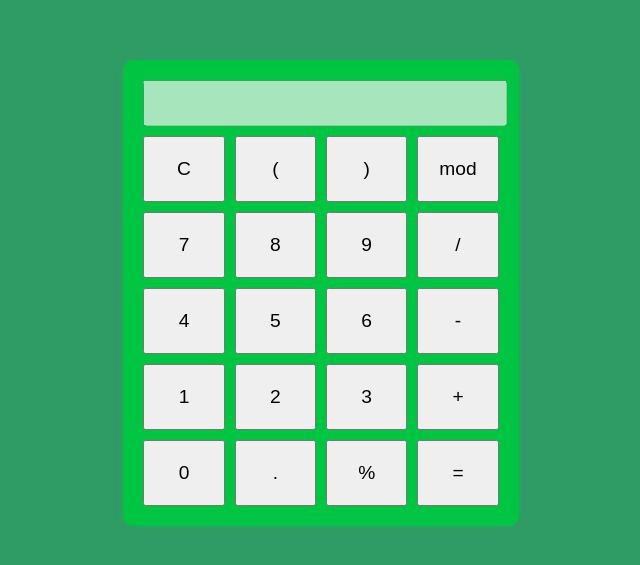
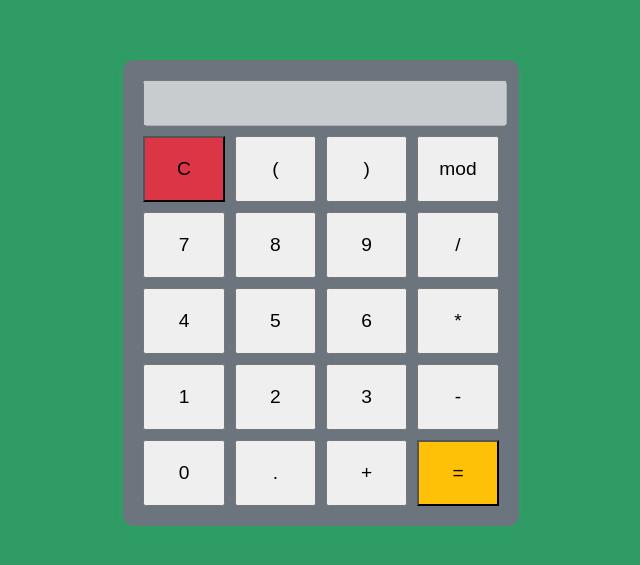
Before and after one commit to Mateuslima18/projetocalculadora, a plain HTML site: page index.html in a window 1280 px wide. Shown: the part 115-680 px from the top of the page, without its empty margins (319-959 px from the left). Drawn offline with Linux system fonts and the light colour scheme.

Commit message:
colorigual

```diff
--- a/css/estilo.css
+++ b/css/estilo.css
@@ -6,11 +6,16 @@ body {
     background-color: #2f9b65;
 }
 
+
+
+
 .calculator {
-    background-color: #00c542;
+    background-color: #6C757D;
     padding: 20px;
     border-radius: 10px;
     box-shadow: 0 0 10px rgba(2, 247, 112, 0.1);
+
+
 }
 
 #display {
@@ -32,3 +37,11 @@ button {
     font-size: 1.2em;
     cursor: pointer;
 }
+
+.red {
+    background-color: #DC3545;
+}
+
+.amarelo{
+    background-color: #FFC107;
+}
--- a/index.html
+++ b/index.html
@@ -8,10 +8,11 @@
 </head>
 <body>
 
+
     <div class="calculator">
         <input type="text" id="display" disabled>
         <div class="buttons">
-            <button onclick="clearDisplay()">C</button>
+           <button class="red " onclick="clearDisplay()">C</button>
             <button onclick="appendToDisplay('(')">(</button>
             <button onclick="appendToDisplay(')')">)</button>
             <button onclick="appendToDisplay('')">mod</button>
@@ -22,17 +23,18 @@
             <button onclick="appendToDisplay('4')">4</button>
             <button onclick="appendToDisplay('5')">5</button>
             <button onclick="appendToDisplay('6')">6</button>
-            <button onclick="appendToDisplay('-')">-</button>
+            <button onclick="appendToDisplay('*')">*</button>
             <button onclick="appendToDisplay('1')">1</button>
             <button onclick="appendToDisplay('2')">2</button>
             <button onclick="appendToDisplay('3')">3</button>
-            <button onclick="appendToDisplay('+')">+</button>
+            <button onclick="appendToDisplay('-')">-</button>
             <button onclick="appendToDisplay('0')">0</button>
             <button onclick="appendToDisplay('.')">.</button>
-            <button onclick="appendToDisplay('%')">%</button>
-            <button onclick="calculateResult()">=</button>
+            <button onclick="appendToDisplay('+')">+</button>
+            <button class="amarelo"  onclick="calculateResult()">=</button>
         </div>
     </div>
+
     <script src="calculadora.js"></script>
 
 
```
